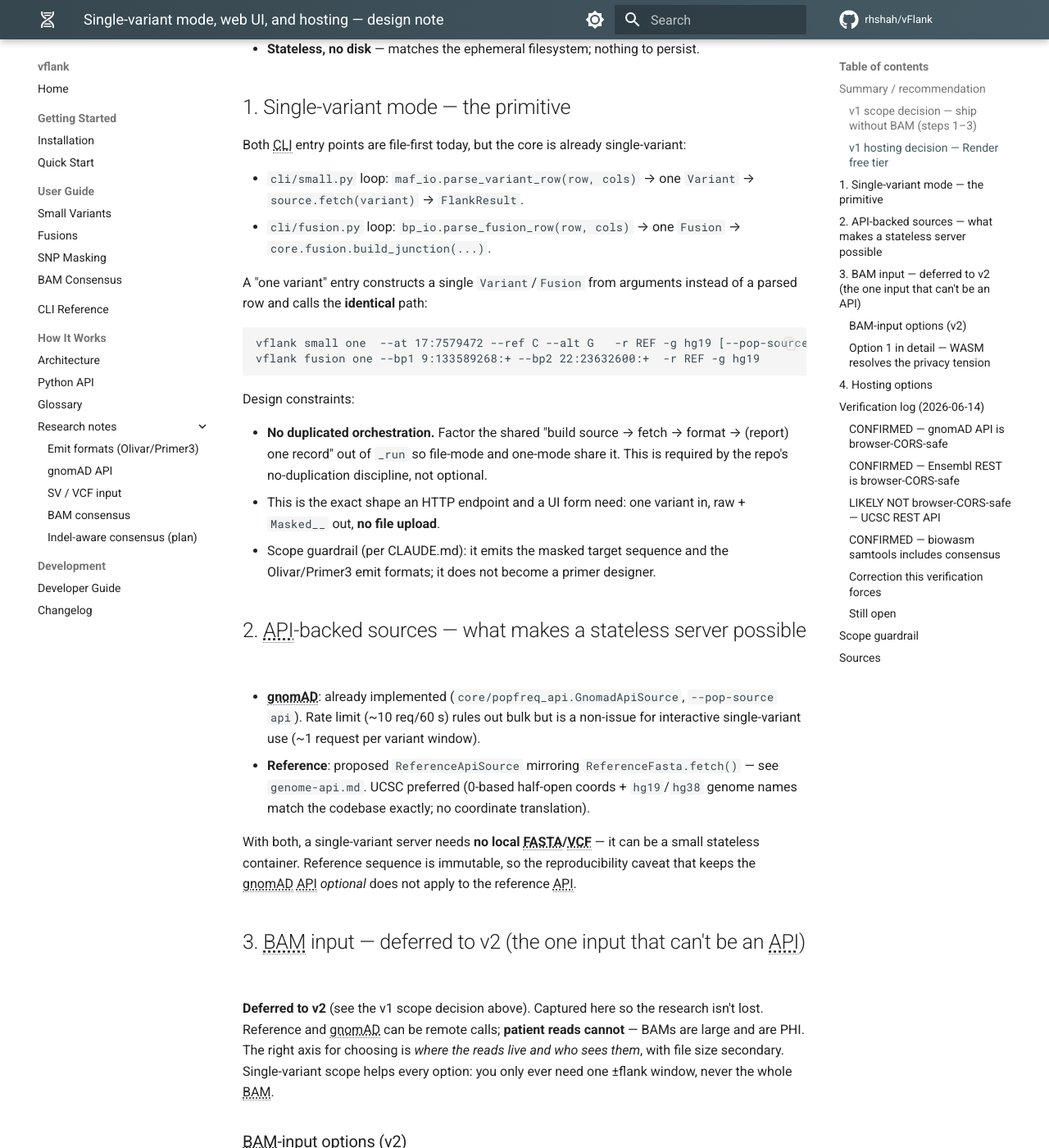
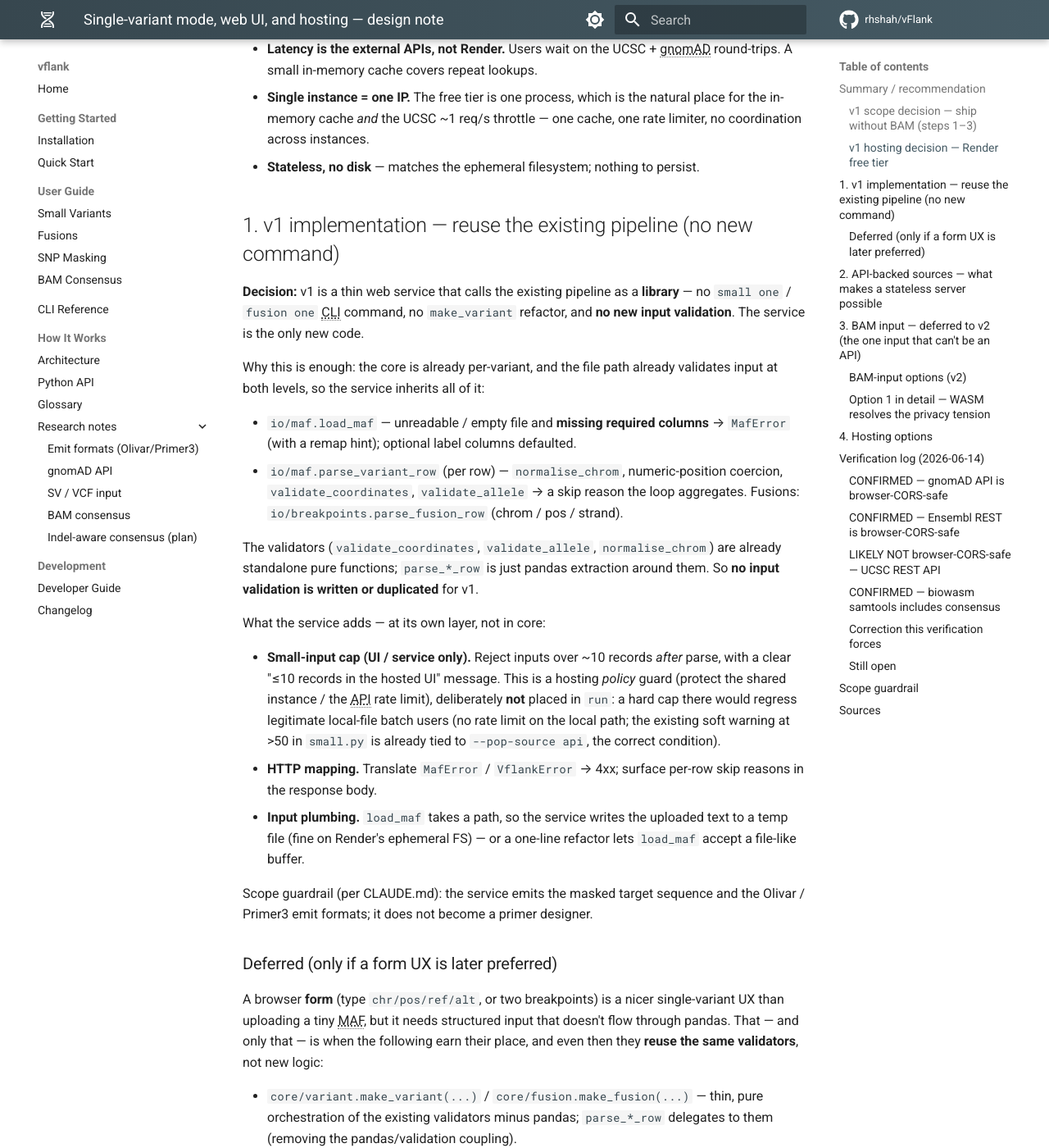
Before and after one commit to rhshah/vFlank, an MkDocs documentation site: the page built from docs/research/web-app-and-hosting.md, in a window 1280 px wide and 1400 px high, scrolled down 1920 px. Shown: the whole window at 82% size. Built offline with MkDocs 1.6.1 and Material for MkDocs 9.7.7, drawn with Linux system fonts in a browser that asks for light colours; comment, search, counter and statistics services are not loaded; the version menu is left out; some of the changed text lies outside the part shown.

Commit message:
docs: refine v1 to reuse the existing pipeline (no new command)
Record the converged v1 decision: v1 is a thin web service that calls the
existing pipeline as a library -- no small one/fusion one CLI command, no
make_variant refactor, and no new input validation. The file path already
validates at both levels (load_maf column/empty checks; parse_*_row
normalise_chrom + coordinate/allele checks via standalone pure validators),
so the service inherits all of it.

The service adds only service-layer concerns: a UI-only <=10-record cap
(policy guard, kept out of core run to avoid regressing local-file batch
users), HTTP error mapping, and temp-file plumbing for load_maf. Demote the
single-variant CLI commands and make_variant to 'deferred unless a structured
form UX is later preferred', noting they reuse the same validators rather than
adding new logic.

Co-Authored-By: Claude Code <noreply@anthropic.com>

````diff
--- a/docs/research/web-app-and-hosting.md
+++ b/docs/research/web-app-and-hosting.md
@@ -16,16 +16,22 @@ files, fanned out by Nextflow.
 
 Recommended path, in order:
 
-1. **Single-variant mode** (`small one` / `fusion one`) — the request/response
-   primitive every other piece needs. Low risk: the core is already per-variant.
+1. **Thin web service over the existing pipeline** — reuse `io/maf.load_maf` +
+   the existing per-row loop as a *library* (no new CLI command, no refactor).
+   The service owns a small-input cap and HTTP error mapping; **all existing
+   input validation is inherited**. See the v1 implementation note (§1).
 2. **API-backed sources** — gnomAD API exists (`--pop-source api`); add a
    reference API source (see `genome-api.md`). **Reference choice is
    host-dependent** (verified below): **UCSC** behind a server (nicer coords, no
    CORS needed), **Ensembl** for a static/browser app (CORS-safe). Together these
    make a stateless server possible (no local FASTA/VCF).
-3. **UI** — a thin layer over the single-variant endpoint.
+3. **UI** — a thin front-end over the service (small-file upload / paste).
 4. **WASM-BAM** — `samtools` via biowasm/Aioli, client-side, for the
-   patient-consensus path; keeps PHI in the browser.
+   patient-consensus path; keeps PHI in the browser (v2).
+
+A single-variant CLI mode (`small one` / `fusion one`) and the `make_variant`
+refactor are **not required for v1** — they become worthwhile only if a
+structured form UX is later preferred over file input (see §1, "Deferred").
 
 ### v1 scope decision — ship without BAM (steps 1–3)
 
@@ -74,33 +80,58 @@ Plan around these free-tier traits (none is a blocker for an internal/demo tool)
   cache, one rate limiter, no coordination across instances.
 - **Stateless, no disk** — matches the ephemeral filesystem; nothing to persist.
 
-## 1. Single-variant mode — the primitive
+## 1. v1 implementation — reuse the existing pipeline (no new command)
 
-Both CLI entry points are file-first today, but the core is already
-single-variant:
+**Decision:** v1 is a thin web service that calls the existing pipeline as a
+**library** — no `small one` / `fusion one` CLI command, no `make_variant`
+refactor, and **no new input validation**. The service is the only new code.
 
-- `cli/small.py` loop: `maf_io.parse_variant_row(row, cols)` → one `Variant` →
-  `source.fetch(variant)` → `FlankResult`.
-- `cli/fusion.py` loop: `bp_io.parse_fusion_row(row, cols)` → one `Fusion` →
-  `core.fusion.build_junction(...)`.
+Why this is enough: the core is already per-variant, and the file path already
+validates input at both levels, so the service inherits all of it:
 
-A "one variant" entry constructs a single `Variant`/`Fusion` from arguments
-instead of a parsed row and calls the **identical** path:
+- `io/maf.load_maf` — unreadable / empty file and **missing required columns** →
+  `MafError` (with a remap hint); optional label columns defaulted.
+- `io/maf.parse_variant_row` (per row) — `normalise_chrom`, numeric-position
+  coercion, `validate_coordinates`, `validate_allele` → a skip reason the loop
+  aggregates. Fusions: `io/breakpoints.parse_fusion_row` (chrom / pos / strand).
 
-```
-vflank small one  --at 17:7579472 --ref C --alt G   -r REF -g hg19 [--pop-source api]
-vflank fusion one --bp1 9:133589268:+ --bp2 22:23632600:+  -r REF -g hg19
-```
+The validators (`validate_coordinates`, `validate_allele`, `normalise_chrom`)
+are already standalone pure functions; `parse_*_row` is just pandas extraction
+around them. So **no input validation is written or duplicated** for v1.
 
-Design constraints:
+What the service adds — at its own layer, not in core:
 
-- **No duplicated orchestration.** Factor the shared "build source → fetch →
-  format → (report) one record" out of `_run` so file-mode and one-mode share
-  it. This is required by the repo's no-duplication discipline, not optional.
-- This is the exact shape an HTTP endpoint and a UI form need: one variant in,
-  raw + `Masked__` out, **no file upload**.
-- Scope guardrail (per CLAUDE.md): it emits the masked target sequence and the
-  Olivar/Primer3 emit formats; it does not become a primer designer.
+- **Small-input cap (UI / service only).** Reject inputs over ~10 records
+  *after* parse, with a clear "≤10 records in the hosted UI" message. This is a
+  hosting *policy* guard (protect the shared instance / the API rate limit),
+  deliberately **not** placed in `run`: a hard cap there would regress
+  legitimate local-file batch users (no rate limit on the local path; the
+  existing soft warning at >50 in `small.py` is already tied to
+  `--pop-source api`, the correct condition).
+- **HTTP mapping.** Translate `MafError` / `VflankError` → 4xx; surface per-row
+  skip reasons in the response body.
+- **Input plumbing.** `load_maf` takes a path, so the service writes the
+  uploaded text to a temp file (fine on Render's ephemeral FS) — or a one-line
+  refactor lets `load_maf` accept a file-like buffer.
+
+Scope guardrail (per CLAUDE.md): the service emits the masked target sequence and
+the Olivar / Primer3 emit formats; it does not become a primer designer.
+
+### Deferred (only if a form UX is later preferred)
+
+A browser **form** (type `chr/pos/ref/alt`, or two breakpoints) is a nicer
+single-variant UX than uploading a tiny MAF, but it needs structured input that
+doesn't flow through pandas. That — and only that — is when the following earn
+their place, and even then they **reuse the same validators**, not new logic:
+
+- `core/variant.make_variant(...)` / `core/fusion.make_fusion(...)` — thin, pure
+  orchestration of the existing validators minus pandas; `parse_*_row` delegates
+  to them (removing the pandas/validation coupling).
+- Optional `small one` / `fusion one` CLI commands as terminal conveniences over
+  the same builders.
+
+This keeps v1 minimal while leaving a clean, non-duplicating path to the form UX
+if/when it's wanted.
 
 ## 2. API-backed sources — what makes a stateless server possible
 
````
